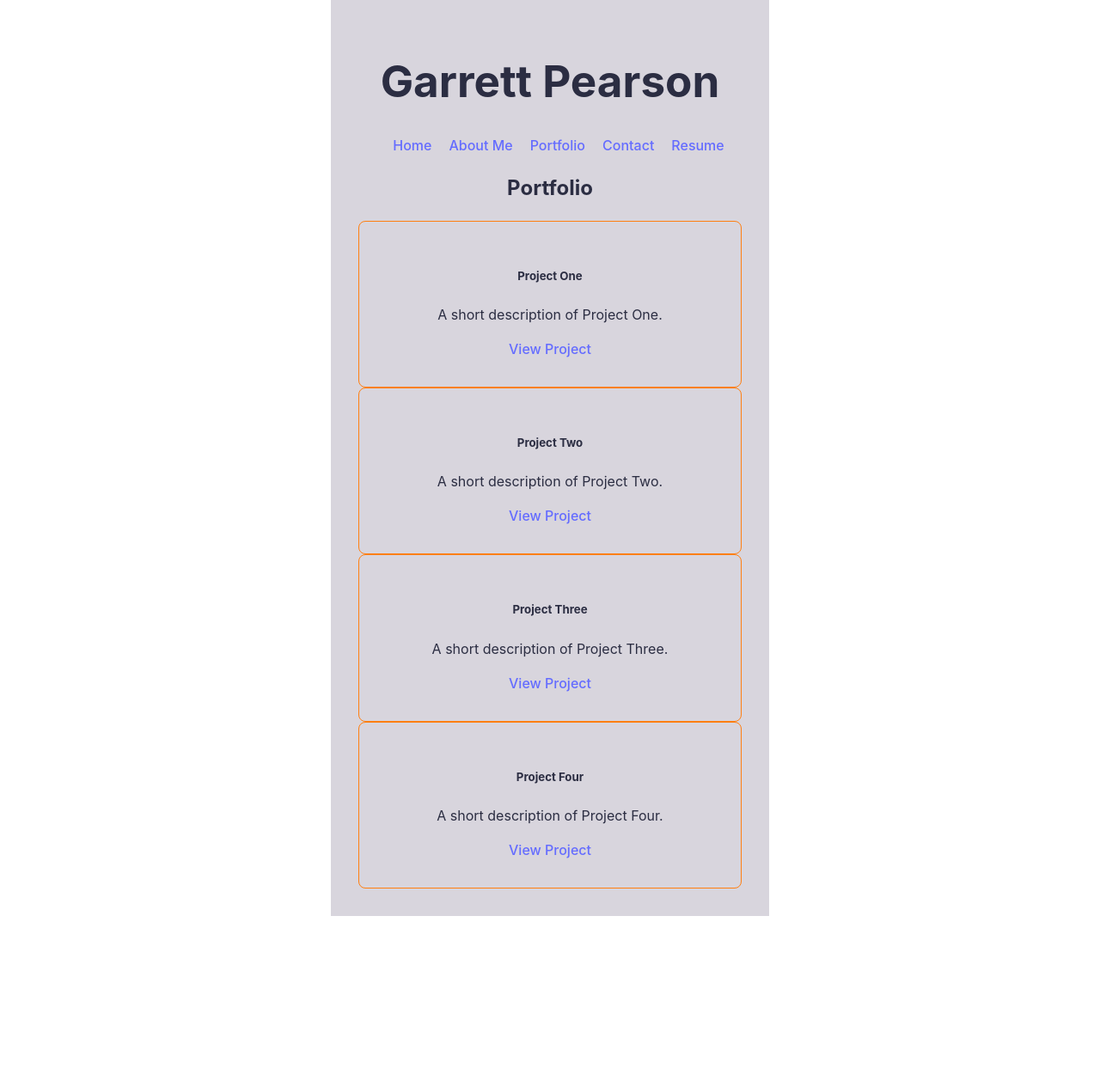
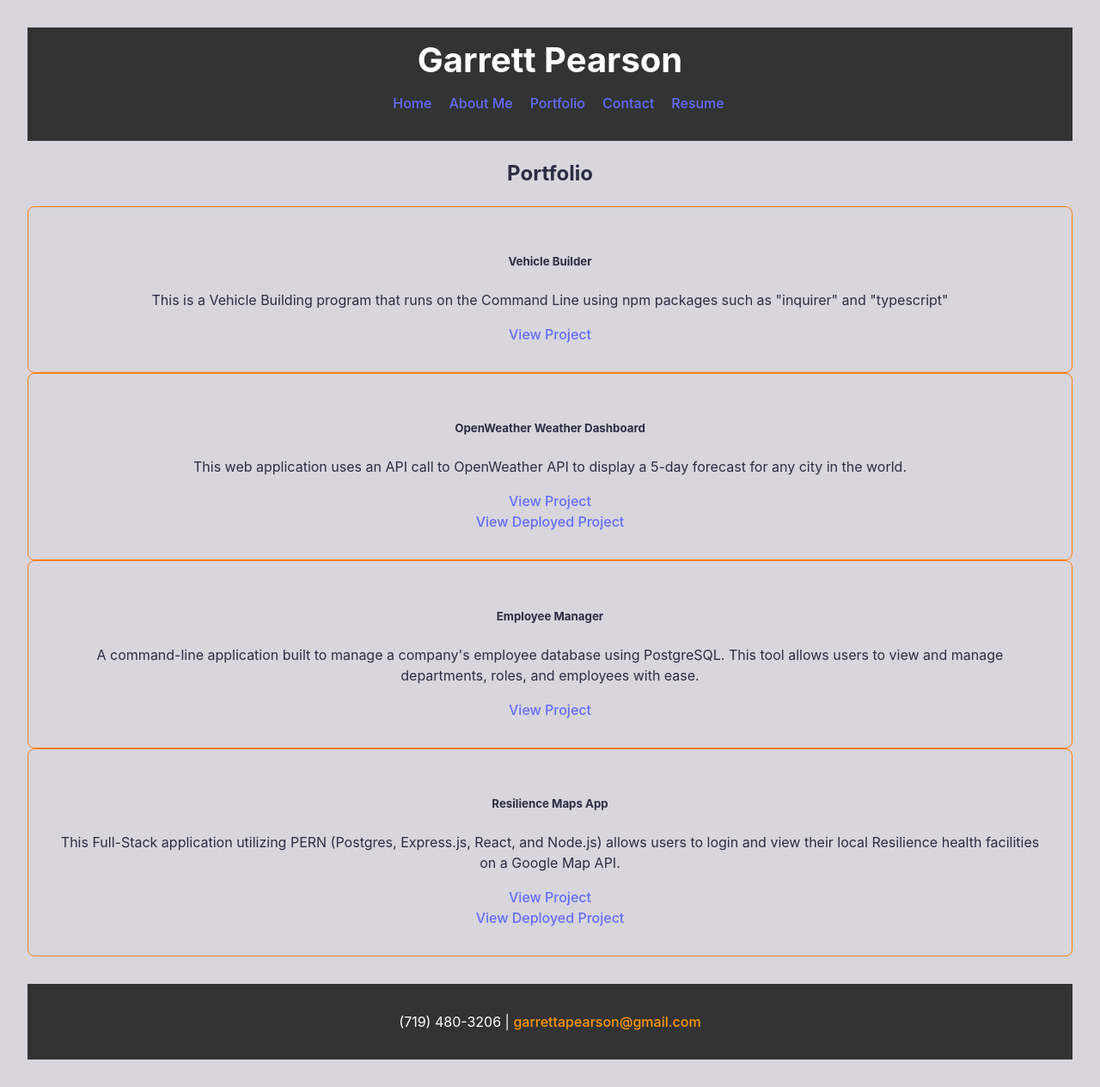
Before and after one commit to GP-Person/GP-Portfolio, a React (Vite) app: page /Portfolio in a window 1280 px wide. Shown: the whole page at 86% size. Before the commit the page ends 1066 px from the top, so only its background shows below. Built offline with nearby package versions, Linux system fonts and the light colour scheme.

Commit message:
updated information

```diff
--- a/src/App.css
+++ b/src/App.css
@@ -83,3 +83,35 @@ a:hover {
 .read-the-docs {
   color: #888;
 }
+
+/* Header styles */
+header {
+  background-color: #333;
+  color: #ffffff;
+  padding: 1rem;
+  text-align: center;
+}
+
+header h1 {
+  color: #ffffff;
+  font-size: 2.5rem;
+  margin: 0;
+}
+
+header nav ul {
+  list-style: none;
+  padding: 0;
+  display: flex;
+  gap: 1.5rem;
+  justify-content: center;
+}
+
+header nav ul li {
+  cursor: pointer;
+  font-size: 1.2rem;
+}
+
+header nav ul li:hover {
+  color: #ffae42; /* Slightly lighter shade for hover effect */
+  text-decoration: underline;
+}
--- a/src/App.tsx
+++ b/src/App.tsx
@@ -1,7 +1,7 @@
 import './App.css';
 import React from 'react';
 import AboutMe from './pages/AboutMe';
-import Home from './pages/Home'
+import Home from './pages/Home';
 import Portfolio from './pages/Portfolio';
 import Contact from './pages/Contact';
 import Resume from './pages/Resume';
@@ -16,6 +16,7 @@ function App() {
         {/* NavTabs handles navigation */}
         <NavTabs />
       </header>
+
       <div>
         <Routes>
           <Route path="/" element={<Home />} />
@@ -25,8 +26,22 @@ function App() {
           <Route path="/Resume" element={<Resume />} />
         </Routes>
       </div>
+
+      {/* Footer */}
+      <footer style={footerStyle}>
+        <p>(719) 480-3206 | <a href="mailto:garrettapearson@gmail.com" style={{ color: '#FF9900', textDecoration: 'none' }}>garrettapearson@gmail.com</a></p>
+      </footer>
     </div>
   );
 }
 
+// Inline styling for the footer (you can move this to App.css if you prefer)
+const footerStyle = {
+  textAlign: 'center',
+  padding: '1rem',
+  backgroundColor: '#333',
+  color: '#FFF',
+  marginTop: '2rem',
+};
+
 export default App;
--- a/src/pages/Portfolio.tsx
+++ b/src/pages/Portfolio.tsx
@@ -4,24 +4,26 @@ export default function Portfolio() {
   // Placeholder data for portfolio projects
   const projects = [
     {
-      title: 'Project One',
-      description: 'A short description of Project One.',
-      link: '#',
+      title: 'Vehicle Builder',
+      description: 'This is a Vehicle Building program that runs on the Command Line using npm packages such as "inquirer" and "typescript"',
+      link: 'https://github.com/GP-Person/VehicleBuilder',
     },
     {
-      title: 'Project Two',
-      description: 'A short description of Project Two.',
-      link: '#',
+      title: 'OpenWeather Weather Dashboard',
+      description: 'This web application uses an API call to OpenWeather API to display a 5-day forecast for any city in the world.',
+      link: 'https://github.com/GP-Person/Weather-Dashboard',
+      deployedlink: "https://weather-dashboard-paxv.onrender.com/",
     },
     {
-      title: 'Project Three',
-      description: 'A short description of Project Three.',
-      link: '#',
+      title: 'Employee Manager',
+      description: 'A command-line application built to manage a company\'s employee database using PostgreSQL. This tool allows users to view and manage departments, roles, and employees with ease.',
+      link: 'https://github.com/GP-Person/EmployeeManager',
     },
     {
-      title: 'Project Four',
-      description: 'A short description of Project Four.',
-      link: '#',
+      title: 'Resilience Maps App',
+      description: 'This Full-Stack application utilizing PERN (Postgres, Express.js, React, and Node.js) allows users to login and view their local Resilience health facilities on a Google Map API.',
+      link: 'https://github.com/GP-Person/Resilience-Office-Map',
+      deployedlink: 'https://resilience-office-map.onrender.com/',
     },
   ];
 
@@ -38,6 +40,14 @@ export default function Portfolio() {
                 <a href={project.link} className="btn btn-primary" target="_blank" rel="noopener noreferrer">
                   View Project
                 </a>
+                {/* Render deployed link only if it exists */}
+                {project.deployedlink && (
+                  <div className="mt-2">
+                    <a href={project.deployedlink} className="btn btn-secondary" target="_blank" rel="noopener noreferrer">
+                      View Deployed Project
+                    </a>
+                  </div>
+                )}
               </div>
             </div>
           </div>
```
